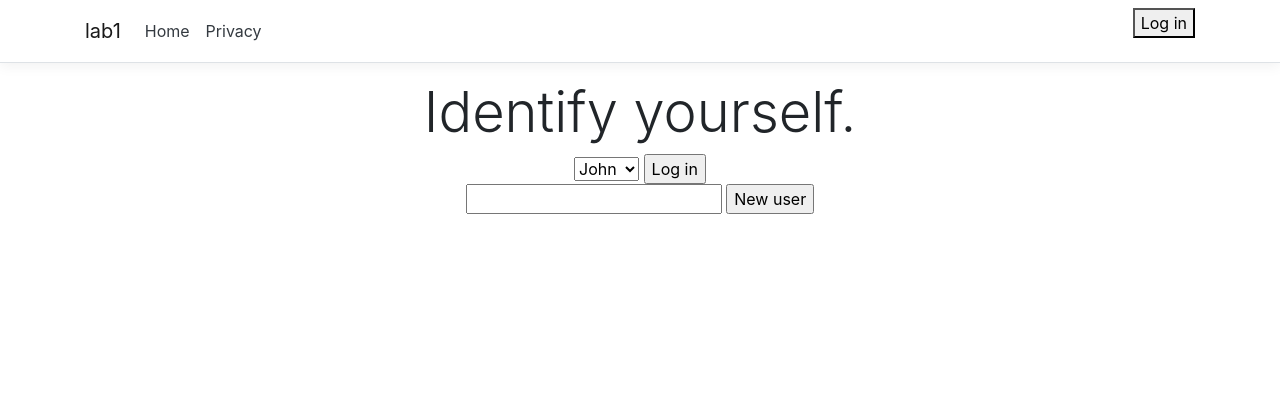
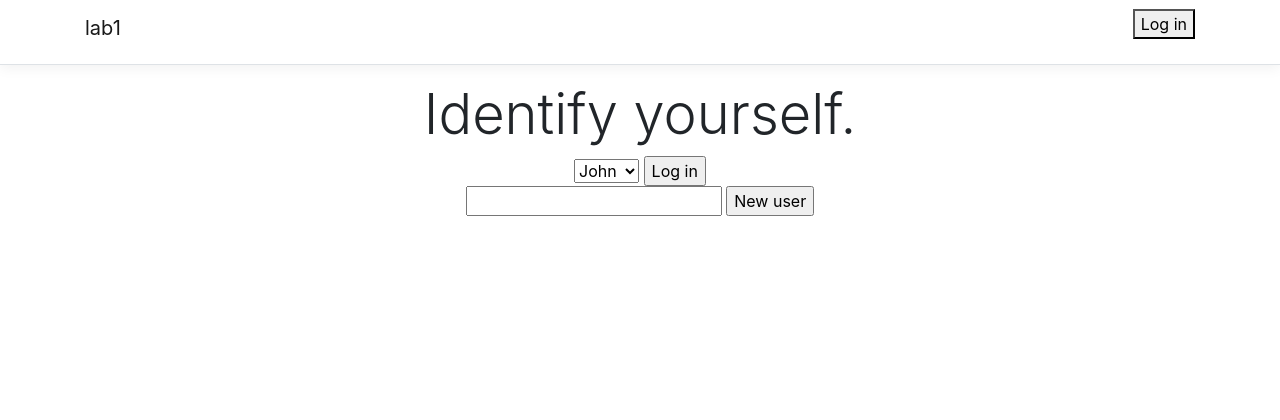
Before and after one commit to MiniaczQ/time-reporting-system, an ASP.NET Core app: page /Home/UserSelect in a window 1280 px wide. Shown: the top 420 px of the page. Run offline with ASP.NET Core 8, Linux system fonts and the light colour scheme; the visitor is signed in with stand-in values (Sample User, id 1).

Commit message:
reordered and reworked header

```diff
--- a/lab1/Views/Shared/_Layout.cshtml
+++ b/lab1/Views/Shared/_Layout.cshtml
@@ -12,32 +12,38 @@
     <header>
         <nav class="navbar navbar-expand-sm navbar-toggleable-sm navbar-light bg-white border-bottom box-shadow mb-3">
             <div class="container">
-                <a class="navbar-brand" asp-area="" asp-controller="Home" asp-action="Index">lab1</a>
+                <label class="navbar-brand">lab1</label>
                 <button class="navbar-toggler" type="button" data-toggle="collapse" data-target=".navbar-collapse" aria-controls="navbarSupportedContent"
                         aria-expanded="false" aria-label="Toggle navigation">
                     <span class="navbar-toggler-icon"></span>
                 </button>
                 <div class="navbar-collapse collapse d-sm-inline-flex justify-content-between">
+                    @{
+                        var user = Context.Request.Cookies["user"];
+
+                        @if (user == null) {
+                            <ul class="navbar-nav flex-grow-1"></ul>
+                            <p style="float: righ">
+                                <button onclick="window.location.href = './UserSelect';">Log in</button>
+                            </p>
+                        }
+                        else
+                        {
                             <ul class="navbar-nav flex-grow-1">
                                 <li class="nav-item">
-                            <a class="nav-link text-dark" asp-area="" asp-controller="Home" asp-action="Index">Home</a>
+                                    <a class="nav-link text-dark" asp-area="" asp-controller="Home" asp-action="DailyEntries">Daily entries</a>
                                 </li>
                                 <li class="nav-item">
-                            <a class="nav-link text-dark" asp-area="" asp-controller="Home" asp-action="Privacy">Privacy</a>
+                                    <a class="nav-link text-dark" asp-area="" asp-controller="Home" asp-action="NewProject">New project</a>
                                 </li>
                             </ul>
-                </div>
-                @{
-                    var user = Context.Request.Cookies["user"];
-                    <p>@user
-                    @if (user == null) {
-                        <button onclick="window.location.href = './UserSelect';">Log in</button>
-                    }
-                    else {
+                            <p style="float: righ">
+                                @user
                                 <input type="button" value="Logout" onclick="window.location.href = './Logout';">
-                    }
                             </p>
                         }
+                    }
+                </div>
             </div>
         </nav>
     </header>
```
Lines whose indentation alone changed are shown as unchanged.
